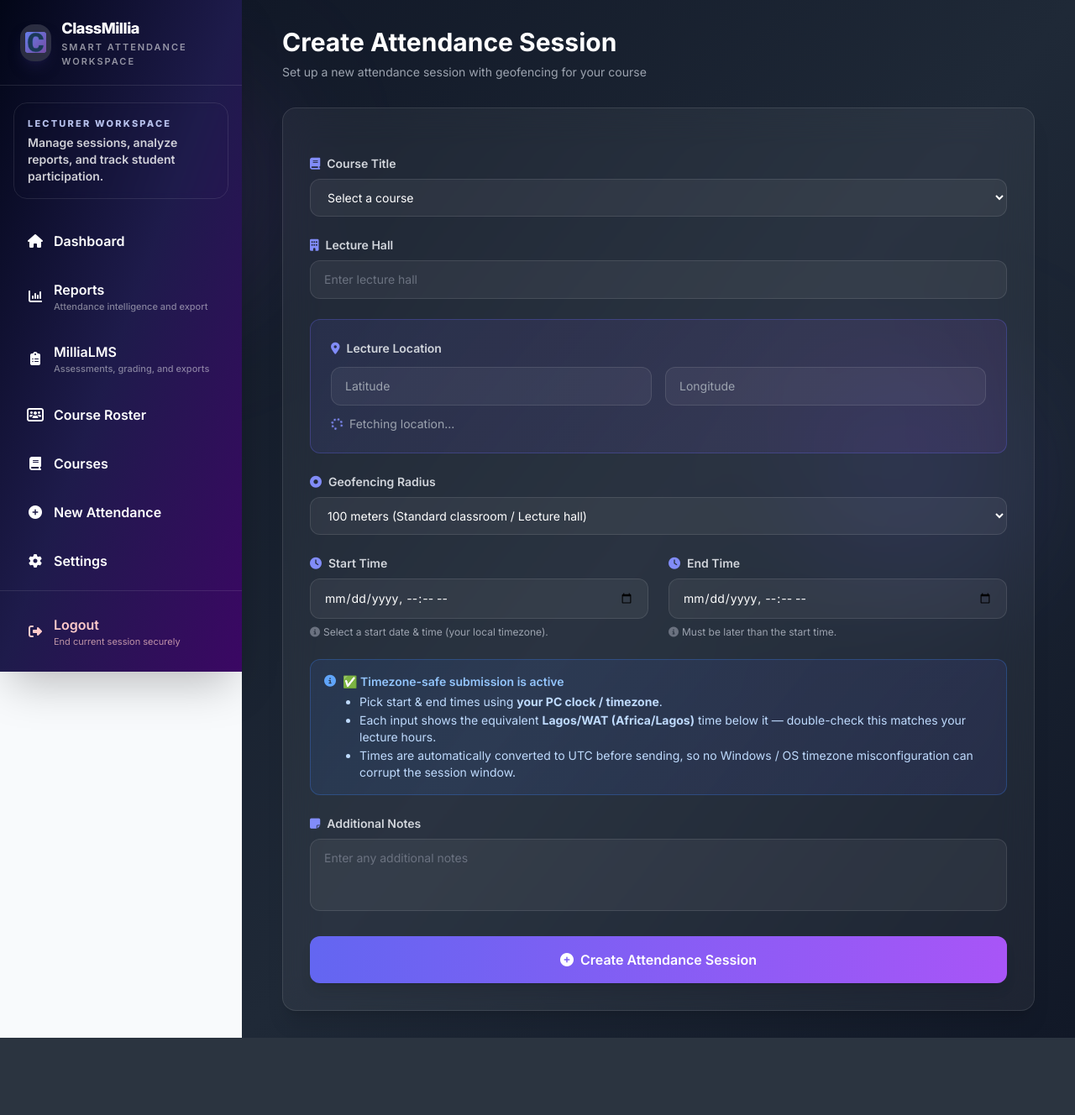
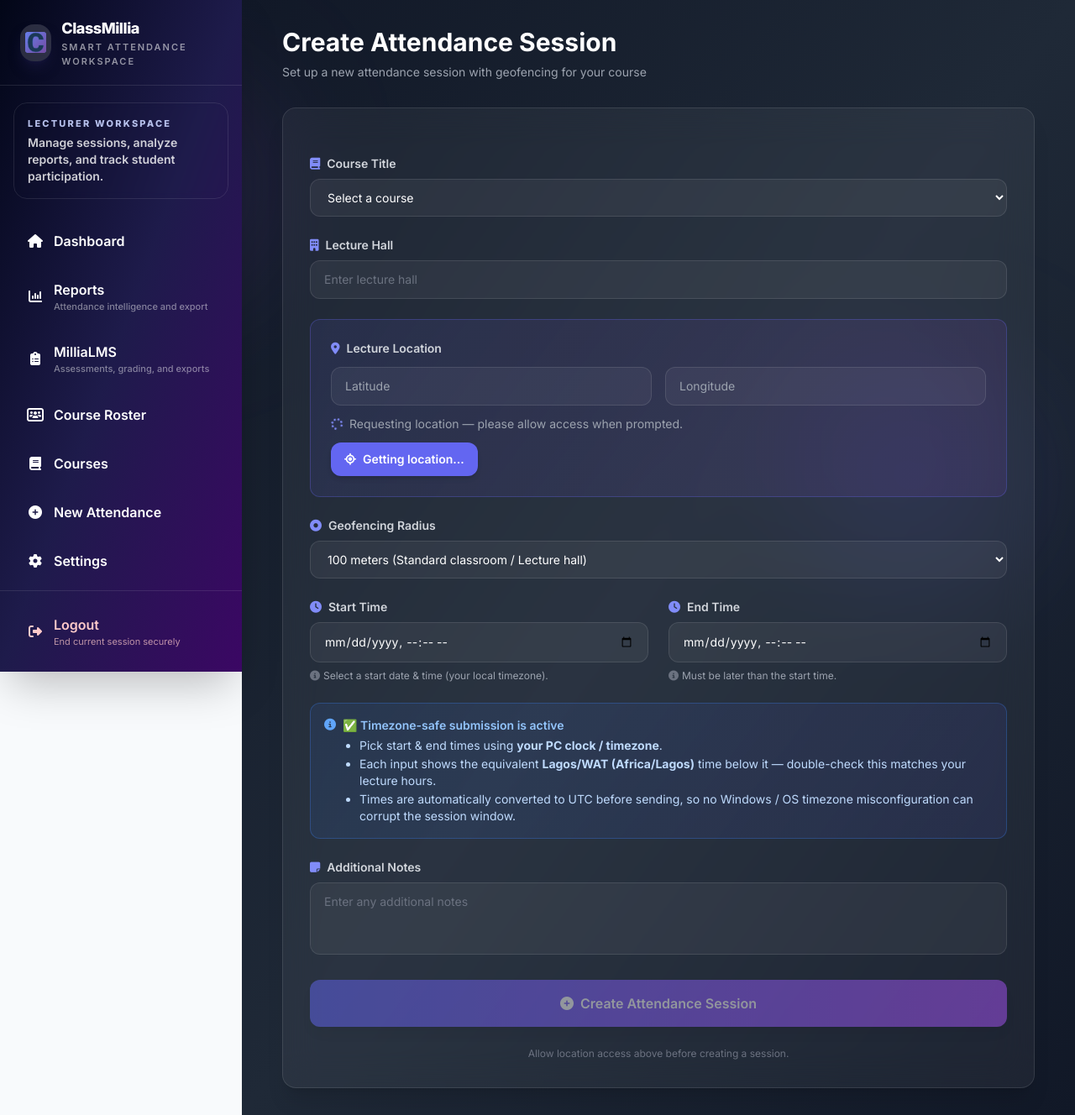
Before and after one commit to codingwhiz-BackendDev/AttendEase, a Django app: template templates/lecturer_create_attendance.html in a window 1280 px wide. Shown: the whole page at 84% size. Before the commit the page ends 1236 px from the top, so only its background shows below. Run offline with Django 5.2, Linux system fonts and the light colour scheme; the template is opened without the code that fills it, so the values that code supplies are empty; some libraries are stand-ins or nearby versions.

Commit message:
fixed get location on PWA

```diff
--- a/templates/lecturer_create_attendance.html
+++ b/templates/lecturer_create_attendance.html
@@ -82,10 +82,14 @@
                                 <input type="text" id="longitude" name="longitude" placeholder="Longitude" readonly class="w-full px-3 sm:px-4 py-2 sm:py-3 rounded-xl border border-white/10 bg-white/5 text-gray-400 text-xs sm:text-sm">
                             </div>
                         </div>
-                        <div id="location-status" class="flex items-center text-xs sm:text-sm">
-                            <i class="fas fa-spinner fa-spin mr-2 text-indigo-400"></i>
-                            <span class="text-gray-400">Fetching location...</span>
+                        <div id="location-status" class="flex items-center text-xs sm:text-sm mb-3">
+                            <i id="location-status-icon" class="fas fa-map-marker-alt mr-2 text-indigo-400"></i>
+                            <span id="location-status-text" class="text-gray-400">Location required for geofencing.</span>
                         </div>
+                        <button type="button" id="enable-location-btn" class="w-full sm:w-auto inline-flex items-center justify-center gap-2 px-4 py-2.5 bg-indigo-500 hover:bg-indigo-600 text-white text-xs sm:text-sm font-semibold rounded-xl transition-all shadow-md">
+                            <i class="fas fa-location-crosshairs"></i>
+                            <span id="enable-location-btn-text">Allow Location Access</span>
+                        </button>
                     </div>
 
                 <!-- Geofencing Radius Section -->
@@ -137,9 +141,10 @@
                 </div>
 
                 <!-- Submit Button -->
-                <button type="submit" class="w-full py-3 sm:py-4 px-4 sm:px-6 bg-gradient-to-r from-indigo-500 to-purple-500 text-white font-semibold rounded-xl hover:from-indigo-600 hover:to-purple-600 focus:ring-4 focus:ring-indigo-300 transition-all shadow-lg hover:shadow-xl transform hover:-translate-y-0.5 text-sm sm:text-base">
+                <button type="submit" id="submit-btn" disabled class="w-full py-3 sm:py-4 px-4 sm:px-6 bg-gradient-to-r from-indigo-500 to-purple-500 text-white font-semibold rounded-xl hover:from-indigo-600 hover:to-purple-600 focus:ring-4 focus:ring-indigo-300 transition-all shadow-lg hover:shadow-xl transform hover:-translate-y-0.5 text-sm sm:text-base disabled:opacity-50 disabled:cursor-not-allowed disabled:hover:translate-y-0 disabled:hover:shadow-lg">
                     <i class="fas fa-plus-circle mr-2"></i>Create Attendance Session
                 </button>
+                <p id="submit-hint" class="text-center text-[10px] sm:text-xs text-gray-500">Allow location access above before creating a session.</p>
             </form>
         </div>
     </div>
@@ -147,23 +152,115 @@
 </div>
 
 <script>
-    function getLocation() {
-        if (navigator.geolocation) {
-            navigator.geolocation.getCurrentPosition(
-                function (position) {
-                    document.getElementById("latitude").value = position.coords.latitude;
-                    document.getElementById("longitude").value = position.coords.longitude;
-                    document.getElementById("location-status").innerHTML = '<i class="fas fa-check-circle mr-2 text-emerald-400"></i><span class="text-emerald-300">Location fetched successfully!</span>';
-                },
-                function (error) {
-                    document.getElementById("location-status").innerHTML = '<i class="fas fa-exclamation-circle mr-2 text-red-400"></i><span class="text-red-300">Failed to fetch location. Please enable location access.</span>';
-                }
-            );
+    (function () {
+        const GEO_OPTIONS = { enableHighAccuracy: true, maximumAge: 0, timeout: 20000 };
+        const latEl = document.getElementById('latitude');
+        const lngEl = document.getElementById('longitude');
+        const statusIcon = document.getElementById('location-status-icon');
+        const statusText = document.getElementById('location-status-text');
+        const enableBtn = document.getElementById('enable-location-btn');
+        const enableBtnText = document.getElementById('enable-location-btn-text');
+        const submitBtn = document.getElementById('submit-btn');
+        const submitHint = document.getElementById('submit-hint');
+
+        function isMobileOrPWA() {
+            const ua = navigator.userAgent || '';
+            const isMobile = /Android|webOS|iPhone|iPad|iPod|BlackBerry|IEMobile|Opera Mini/i.test(ua);
+            const isStandalone = window.matchMedia('(display-mode: standalone)').matches
+                || window.navigator.standalone === true;
+            const isTouch = window.matchMedia('(pointer: coarse)').matches;
+            return isMobile || isStandalone || isTouch;
+        }
+
+        function setLocationStatus(type, message) {
+            const icons = {
+                idle: 'fa-map-marker-alt text-indigo-400',
+                loading: 'fa-spinner fa-spin text-indigo-400',
+                success: 'fa-check-circle text-emerald-400',
+                error: 'fa-exclamation-circle text-red-400',
+            };
+            const textColors = {
+                idle: 'text-gray-400',
+                loading: 'text-gray-400',
+                success: 'text-emerald-300',
+                error: 'text-red-300',
+            };
+            statusIcon.className = 'fas mr-2 ' + (icons[type] || icons.idle);
+            statusText.className = textColors[type] || textColors.idle;
+            statusText.textContent = message;
+        }
+
+        function setSubmitReady(ready) {
+            submitBtn.disabled = !ready;
+            submitHint.classList.toggle('hidden', ready);
+        }
+
+        function geolocationErrorMessage(error) {
+            if (!error) return 'Could not get your location. Please try again.';
+            switch (error.code) {
+                case error.PERMISSION_DENIED:
+                    return 'Location permission denied. Tap "Allow Location Access" and choose Allow in your browser or device settings.';
+                case error.POSITION_UNAVAILABLE:
+                    return 'Location unavailable. Turn on GPS / Location Services on your device and try again.';
+                case error.TIMEOUT:
+                    return 'Location request timed out. Move to an open area and try again.';
+                default:
+                    return error.message || 'Could not get your location. Please try again.';
+            }
+        }
+
+        function onLocationSuccess(position) {
+            latEl.value = position.coords.latitude;
+            lngEl.value = position.coords.longitude;
+            const acc = Math.round(position.coords.accuracy || 0);
+            setLocationStatus('success', 'Location captured successfully' + (acc ? ' (±' + acc + 'm)' : '') + '.');
+            enableBtnText.textContent = 'Refresh Location';
+            enableBtn.disabled = false;
+            setSubmitReady(true);
+        }
+
+        function onLocationError(error) {
+            latEl.value = '';
+            lngEl.value = '';
+            setLocationStatus('error', geolocationErrorMessage(error));
+            enableBtnText.textContent = 'Allow Location Access';
+            enableBtn.disabled = false;
+            setSubmitReady(false);
+        }
+
+        function requestLocation() {
+            if (!navigator.geolocation) {
+                setLocationStatus('error', 'Geolocation is not supported on this device or browser.');
+                enableBtn.disabled = true;
+                setSubmitReady(false);
+                return;
+            }
+
+            if (!window.isSecureContext) {
+                setLocationStatus('error', 'Location requires a secure connection (HTTPS). Open this site over HTTPS and try again.');
+                setSubmitReady(false);
+                return;
+            }
+
+            enableBtn.disabled = true;
+            enableBtnText.textContent = 'Getting location...';
+            setLocationStatus('loading', 'Requesting location — please allow access when prompted.');
+
+            navigator.geolocation.getCurrentPosition(onLocationSuccess, onLocationError, GEO_OPTIONS);
+        }
+
+        enableBtn.addEventListener('click', requestLocation);
+
+        // Desktop: auto-fetch on load (works without user gesture).
+        // Mobile / PWA: require explicit tap so the browser shows the permission prompt.
+        if (isMobileOrPWA()) {
+            setLocationStatus('idle', 'Tap the button below to allow location access for this session.');
+            setSubmitReady(false);
         } else {
-            document.getElementById("location-status").innerHTML = '<i class="fas fa-exclamation-circle mr-2 text-red-400"></i><span class="text-red-300">Geolocation is not supported by your browser.</span>';
+            setLocationStatus('loading', 'Fetching location...');
+            requestLocation();
         }
-    }
-    getLocation();
+    })();
 
     // ============================================================
     // TIMEZONE FIX (v2 - robust) - NO silent validation failures
@@ -261,6 +358,16 @@
         // Submit handler — final sanity check before sending to server
         // ------------------------------------------------------------
         form.addEventListener('submit', function (e) {
+            const latEl = document.getElementById('latitude');
+            const lngEl = document.getElementById('longitude');
+            if (!latEl.value || !lngEl.value) {
+                alert('Location is required. Tap "Allow Location Access" and grant permission before creating the session.');
+                e.preventDefault();
+                e.stopPropagation();
+                document.getElementById('enable-location-btn')?.scrollIntoView({ behavior: 'smooth', block: 'center' });
+                return;
+            }
+
             // Ensure mirrors are up-to-date
             const r1 = updateMirror('start');
             const r2 = updateMirror('end');
```
